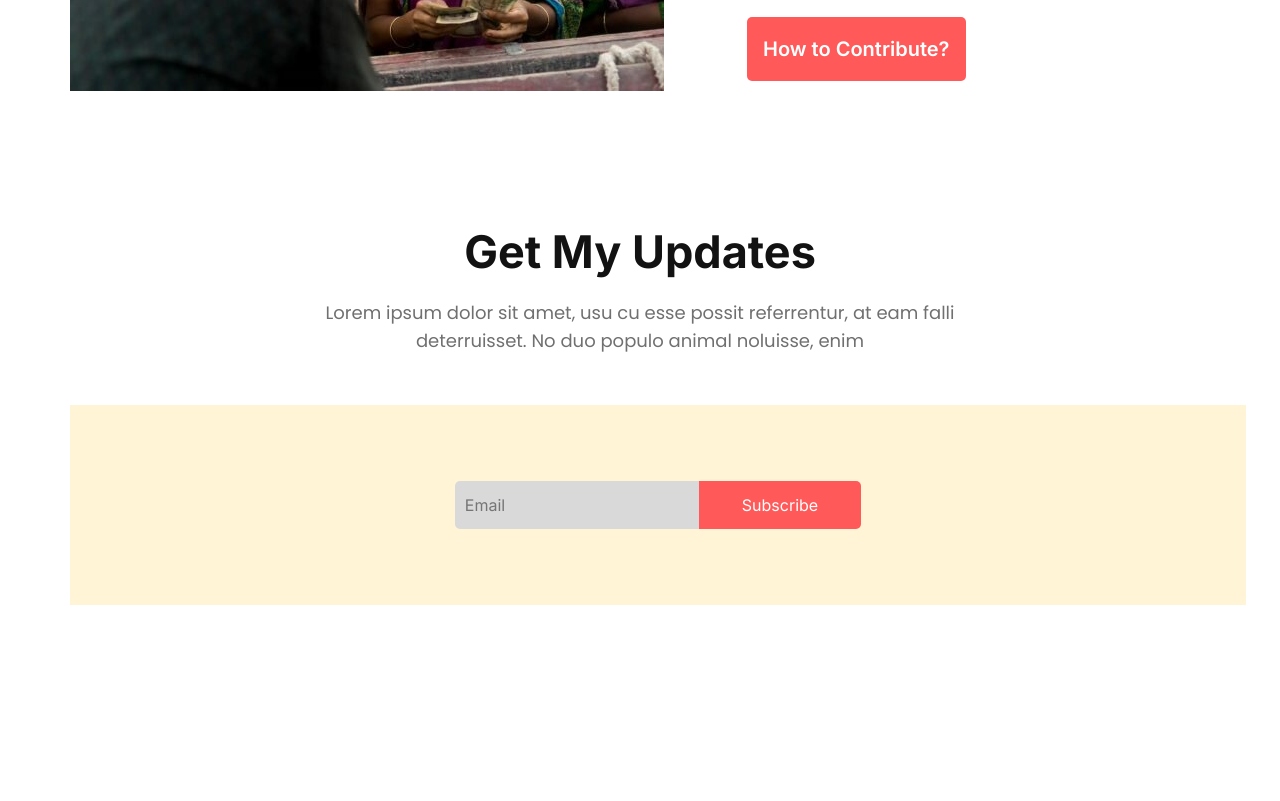
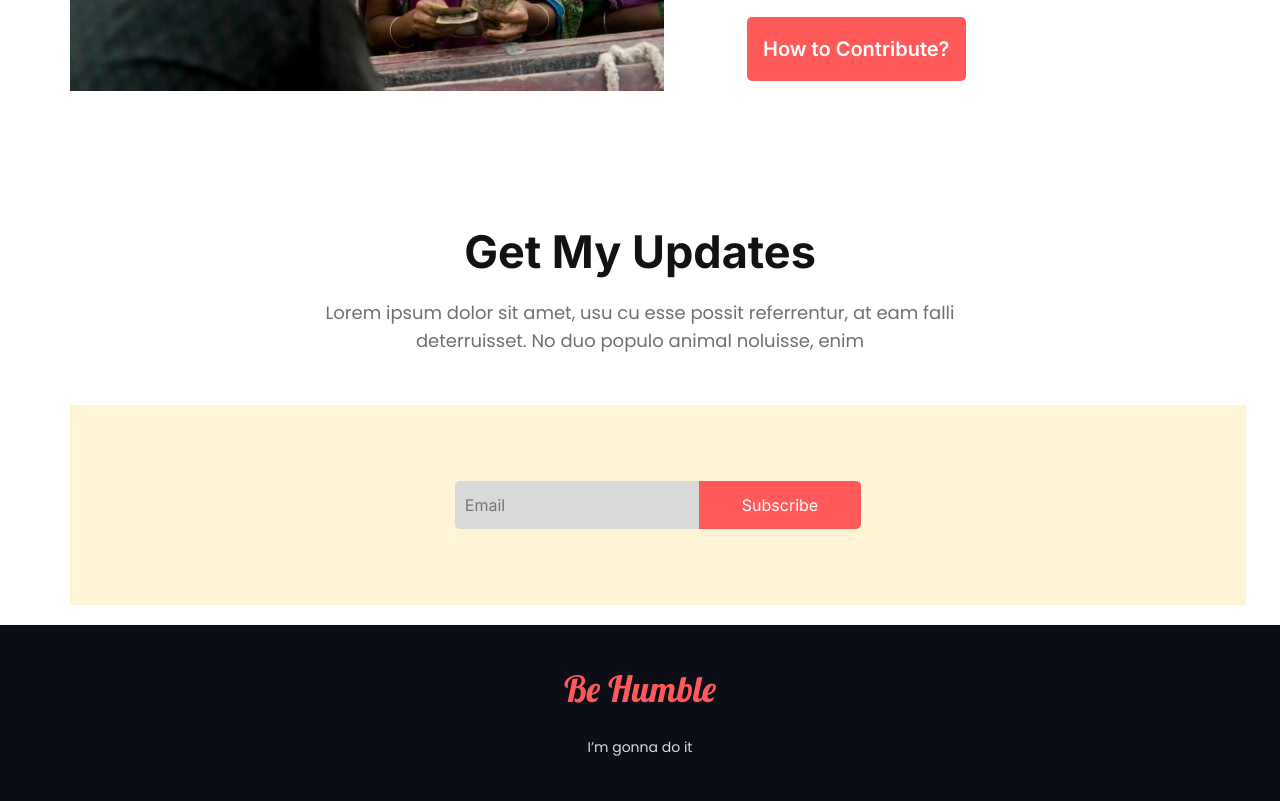
Before and after one commit to mdsumonali372/donate-project, a plain HTML site: page index.html in a window 1280 px wide. Shown: the part 3026-3827 px from the top of the page. Before the commit the page ends 3651 px from the top, so only its background shows below. Drawn offline with Linux system fonts and the light colour scheme.

Commit message:
footer added

```diff
--- a/css/style.css
+++ b/css/style.css
@@ -1,4 +1,5 @@
 @import url("https://fonts.googleapis.com/css2?family=Inter:wght@400;600;700&family=Poppins:wght@400;600;700&display=swap");
+@import url("https://fonts.googleapis.com/css2?family=Lobster&display=swap");
 
 * {
   margin: 0;
@@ -226,3 +227,25 @@ header {
   outline: none;
   padding: 14px 43px;
 }
+
+footer {
+  background: #0b0d17;
+  padding: 42px 0;
+}
+
+footer h2 {
+  color: #ff5959;
+  text-align: center;
+  font-weight: 400;
+  font-size: 36px;
+  line-height: 44px;
+  font-family: "Lobster", cursive;
+}
+footer p {
+  text-align: center;
+  font-weight: 400;
+  font-size: 14px;
+  line-height: 24px;
+  color: #d9dbe1;
+  margin-top: 24px;
+}
--- a/index.html
+++ b/index.html
@@ -149,5 +149,13 @@
         </div>
       </div>
     </section>
+    <!-- footer -->
+    <footer>
+      <div class="container">
+        <h2>Be Humble</h2>
+        <p>I’m gonna do it</p>
+      </div>
+    </footer>
+    <!-- // end footer -->
   </body>
 </html>
```
